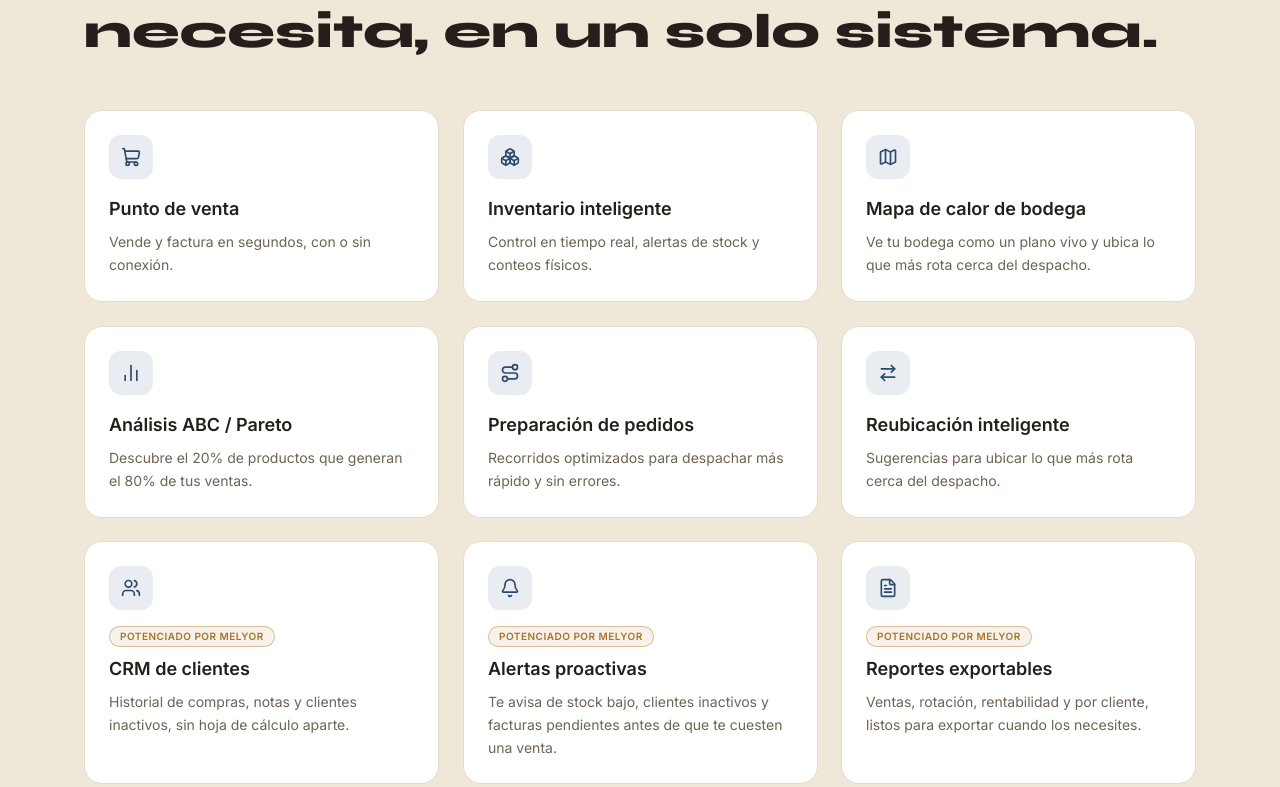
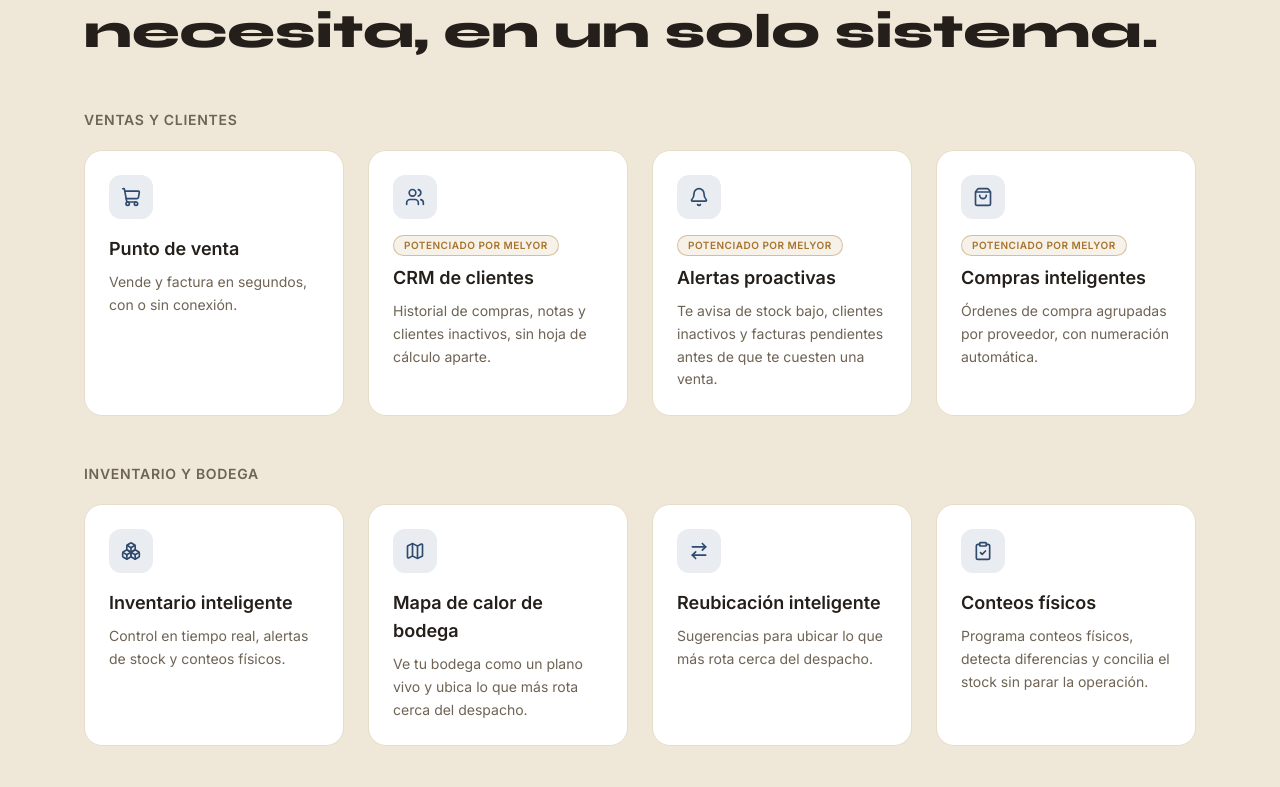
Before and after one commit to juandi-blip/aureo-landing, a Next.js app: page / in a window 1280 px wide. Shown: the part 4693-5480 px from the top of the page. Built offline with nearby package versions, Linux system fonts and the light colour scheme; no server answers.

Commit message:
feat: group modules grid into 3 labeled categories instead of one flat grid

```diff
--- a/components/ModulesGrid.tsx
+++ b/components/ModulesGrid.tsx
@@ -14,20 +14,34 @@ export function ModulesGrid() {
           Todo lo que tu negocio necesita, en un solo sistema.
         </SectionHeading>
 
+        <div className="mt-12 flex flex-col gap-12">
+          {site.categoriasModulos.map((categoria) => {
+            const modulosDeCategoria = site.modulos.filter(
+              (m) => m.categoria === categoria.id,
+            );
+            return (
+              <div key={categoria.id}>
+                <h3 className="text-sm font-semibold uppercase tracking-wider text-[var(--text-secondary)]">
+                  {categoria.titulo}
+                </h3>
                 <motion.div
-          className="mt-12 grid gap-6 sm:grid-cols-2 lg:grid-cols-3"
+                  className="mt-5 grid gap-6 sm:grid-cols-2 lg:grid-cols-4"
                   variants={staggerContainer}
                   initial="hidden"
                   whileInView="visible"
                   viewport={VIEWPORT}
                 >
-          {site.modulos.map((m) => (
+                  {modulosDeCategoria.map((m) => (
                     <motion.div key={m.id} variants={fadeUp} className="h-full">
                       <ModuleCard module={m} />
                     </motion.div>
                   ))}
                 </motion.div>
               </div>
+            );
+          })}
+        </div>
+      </div>
     </section>
   );
 }
```
Lines whose indentation alone changed are shown as unchanged.
